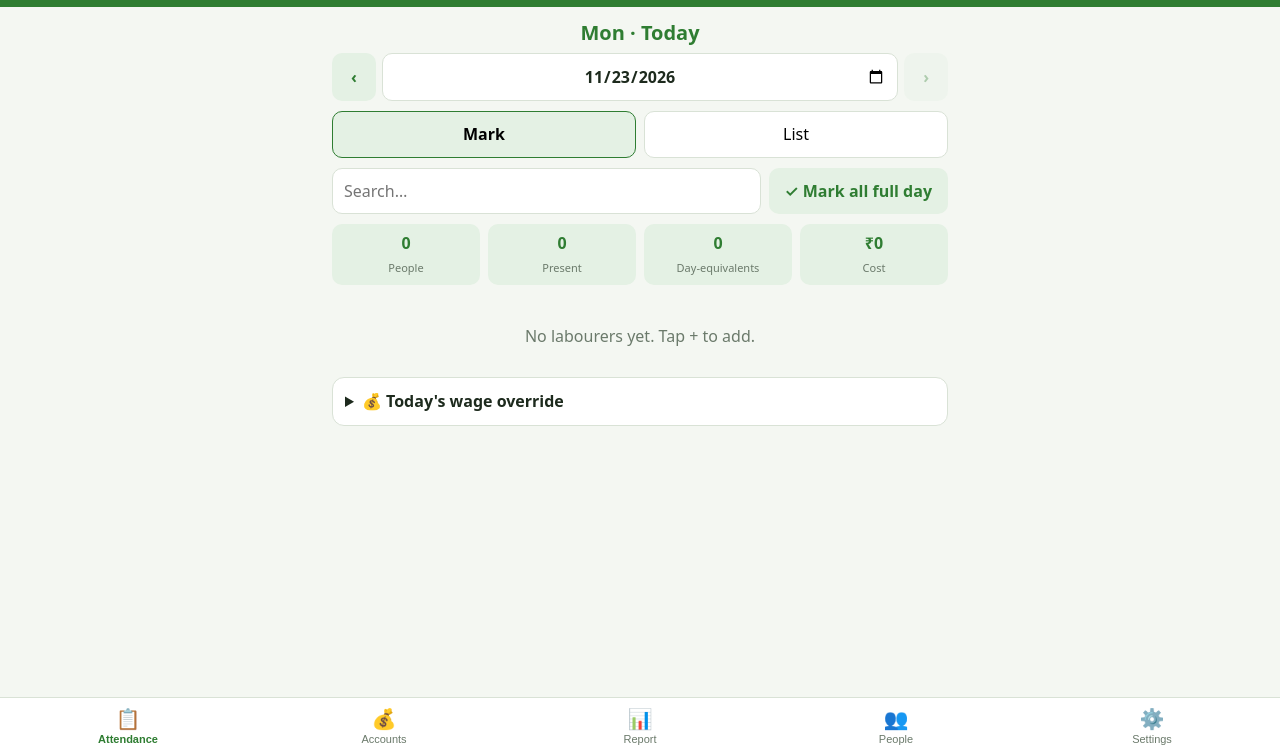
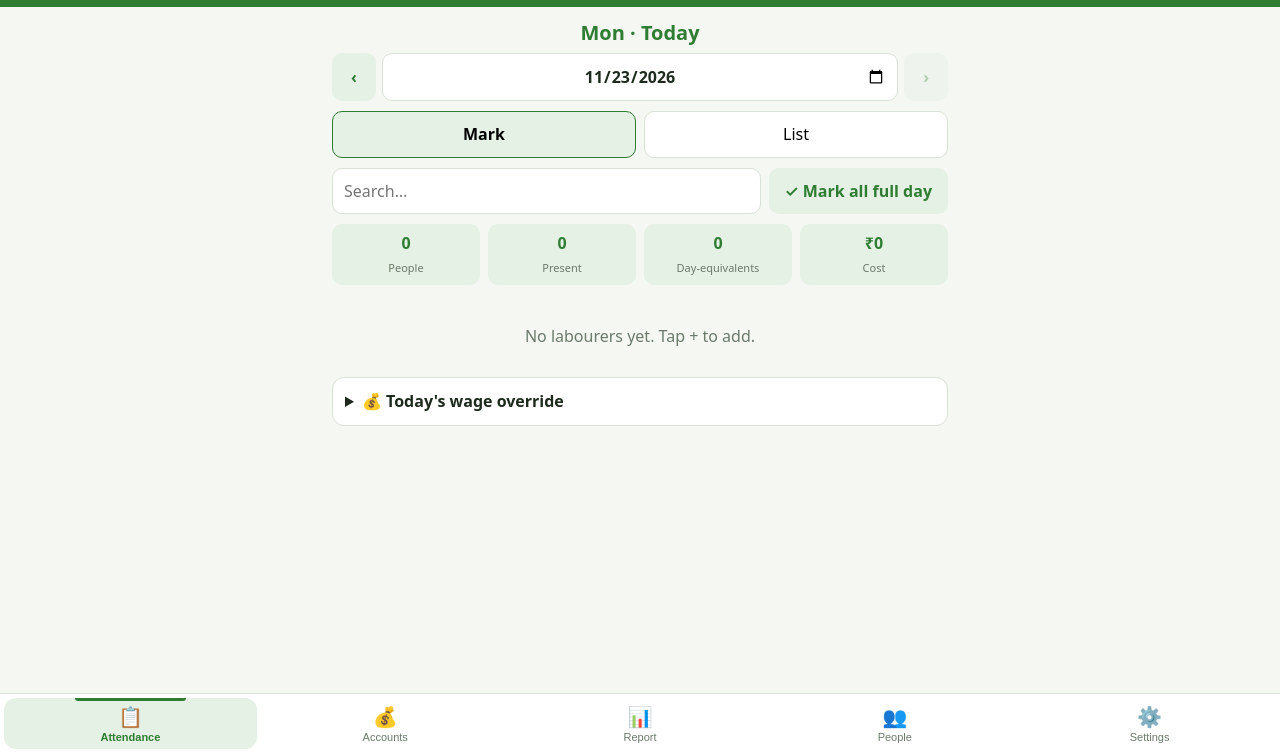
Before and after one commit to vjyanand/labour, a website: page public/index.html in a window 1280 px wide. Shown: the part 47-800 px from the top of the page. Drawn offline with Linux system fonts and the light colour scheme; no server answers.

Commit message:
Highlight the active bottom tab
Co-Authored-By: Claude Sonnet 5.5 <noreply@anthropic.com>

```diff
--- a/public/style.css
+++ b/public/style.css
@@ -13,10 +13,11 @@ h1{font-size:18px;margin:0}
 .helpbtn{width:34px;height:34px;padding:0;border-radius:50%;font-size:18px;font-weight:700;line-height:34px;text-align:center}
 
 /* ===== Bottom navigation ===== */
-nav{position:fixed;bottom:0;left:0;right:0;display:flex;background:#fff;border-top:1px solid var(--bd);padding-bottom:env(safe-area-inset-bottom);z-index:5}
-nav button{flex:1;border:0;background:none;padding:9px 2px 8px;font-size:11px;color:var(--mu);display:flex;flex-direction:column;align-items:center;gap:2px}
+nav{position:fixed;bottom:0;left:0;right:0;display:flex;gap:2px;background:#fff;border-top:1px solid var(--bd);padding:4px 4px calc(4px + env(safe-area-inset-bottom));z-index:5}
+nav button{position:relative;flex:1;border:0;background:none;border-radius:12px;padding:7px 2px 6px;font-size:11px;color:var(--mu);display:flex;flex-direction:column;align-items:center;gap:2px}
 nav button span{font-size:20px}
-nav button.on{color:var(--g);font-weight:700}
+nav button.on{background:var(--gl);color:var(--g);font-weight:700}
+nav button.on::before{content:"";position:absolute;top:0;left:28%;right:28%;height:3px;border-radius:0 0 3px 3px;background:var(--g)}
 
 /* ===== Layout helpers, cards, text ===== */
 .card{background:var(--card);border:1px solid var(--bd);border-radius:12px;padding:12px;margin-bottom:10px}
--- a/public/sw.js
+++ b/public/sw.js
@@ -1,4 +1,4 @@
-const CACHE = 'labour-v47';
+const CACHE = 'labour-v48';
 const SHELL = ['./', 'index.html', 'app.js', 'style.css', 'manifest.webmanifest', 'icon.svg'];
 
 self.addEventListener('install', e => {
```
